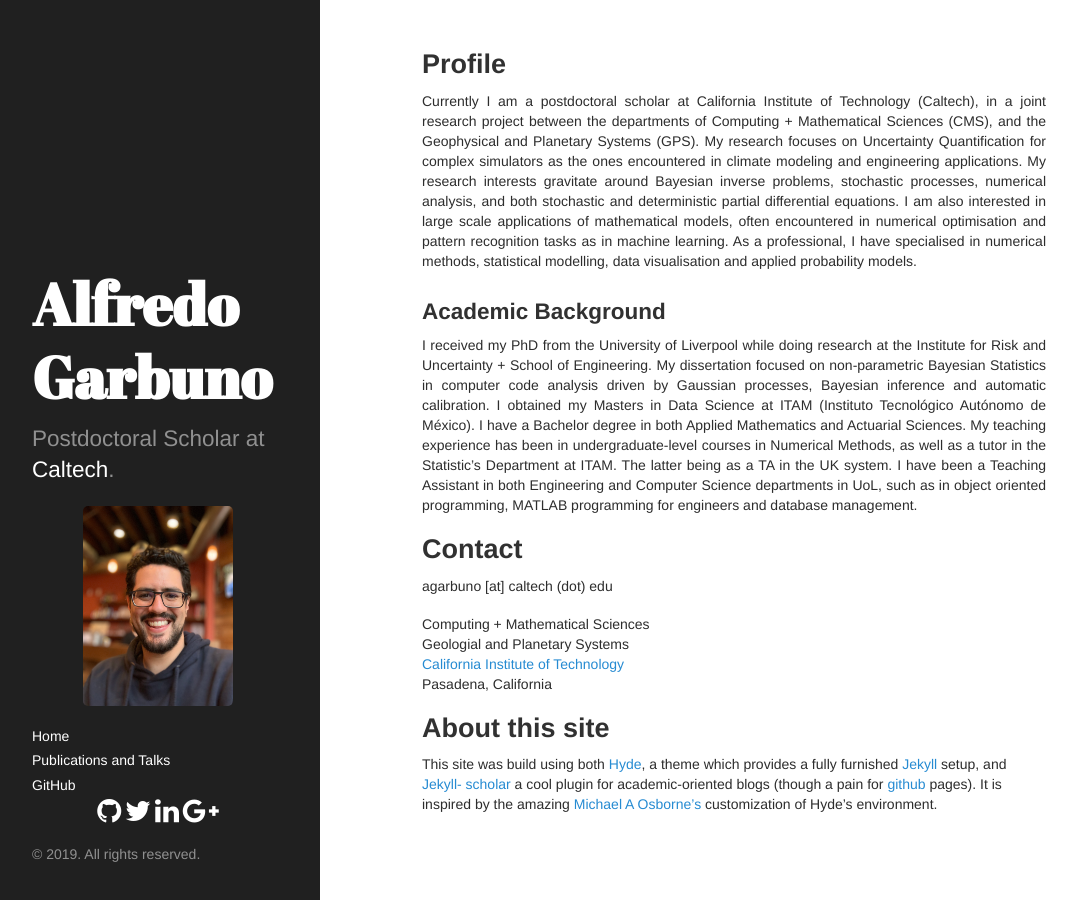
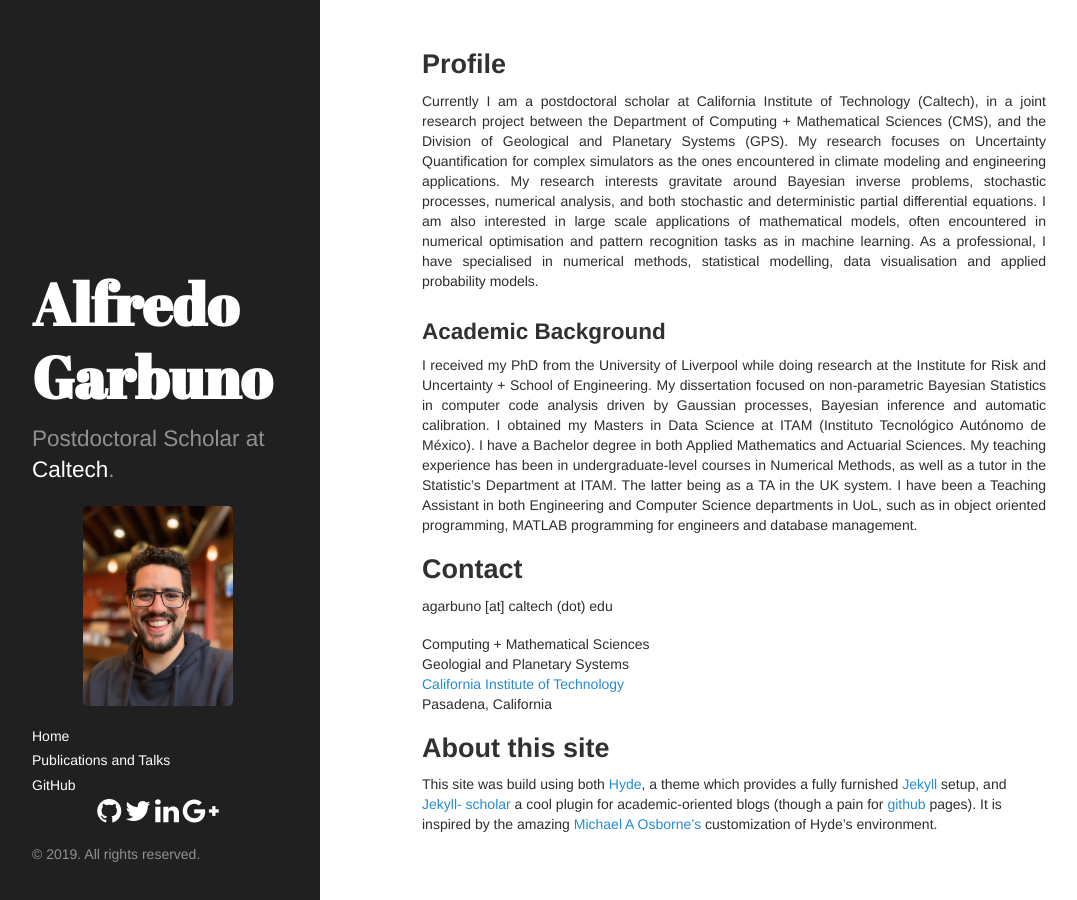
Before and after one commit to agarbuno/agarbuno.github.io, a Jekyll site: the page built from index.md, in a window 1280 px wide. Shown: the whole page, without its empty margins (4-1081 px from the left). Built offline with Jekyll 4.4.1, drawn with Linux system fonts in a browser that asks for light colours; nearby versions of some CDN libraries.

Commit message:
Updating site

```diff
--- a/index.md
+++ b/index.md
@@ -8,17 +8,17 @@ title: Home
 <div align="justify">
 
 Currently I am a postdoctoral scholar at California Institute of Technology
-(Caltech), in a joint research project between the departments of Computing +
-Mathematical Sciences (CMS), and the Geophysical and Planetary Systems (GPS). My
-research focuses on Uncertainty Quantification for complex simulators as the
-ones encountered in climate modeling and engineering applications. My research
-interests gravitate around Bayesian inverse problems, stochastic processes,
-numerical analysis, and both stochastic and deterministic partial differential
-equations. I am also interested in large scale applications of mathematical
-models, often encountered in numerical optimisation and pattern recognition
-tasks as in machine learning. As a professional, I have specialised in numerical
-methods, statistical modelling, data visualisation and applied probability
-models.
+(Caltech), in a joint research project between the Department of Computing +
+Mathematical Sciences (CMS), and the Division of Geological and Planetary
+Systems (GPS). My research focuses on Uncertainty Quantification for complex
+simulators as the ones encountered in climate modeling and engineering
+applications. My research interests gravitate around Bayesian inverse problems,
+stochastic processes, numerical analysis, and both stochastic and deterministic
+partial differential equations. I am also interested in large scale applications
+of mathematical models, often encountered in numerical optimisation and pattern
+recognition tasks as in machine learning. As a professional, I have specialised
+in numerical methods, statistical modelling, data visualisation and applied
+probability models.
 
 </div>
 
```
